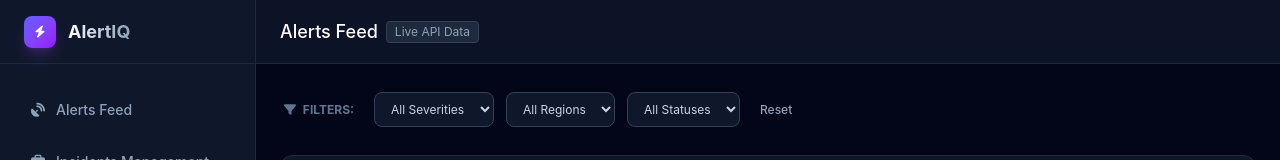
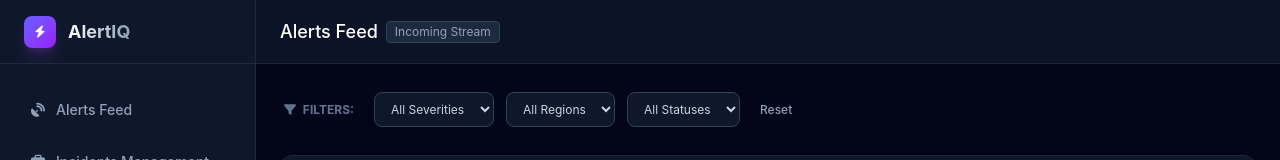
Before and after one commit to AlertIQOG/AlertIQ, a Next.js app in the folder frontend/: page / in a window 1280 px wide. Shown: the top 160 px of the page. Built offline with nearby package versions, Linux system fonts and the light colour scheme; no server answers.

Commit message:
feat: add PageHeader reusable component

```diff
--- /dev/null
+++ b/frontend/app/components/PageHeader.tsx
@@ -0,0 +1,19 @@
+interface PageHeaderProps {
+  title: string;
+  badge?: string;
+}
+
+export default function PageHeader({ title, badge }: PageHeaderProps) {
+  return (
+    <header className="h-16 border-b border-slate-800 flex items-center justify-between px-6 bg-slate-900/80 backdrop-blur shrink-0">
+      <div className="flex items-center gap-2">
+        <h1 className="text-white font-medium text-lg">{title}</h1>
+        {badge && (
+          <span className="text-xs bg-slate-800 text-slate-400 px-2 py-0.5 rounded border border-slate-700">
+            {badge}
+          </span>
+        )}
+      </div>
+    </header>
+  );
+}
--- a/frontend/app/layout.tsx
+++ b/frontend/app/layout.tsx
@@ -31,7 +31,7 @@ export default function RootLayout({
                 <i className="fas fa-briefcase-medical w-5 text-center mr-2 group-hover:text-white"></i>
                 <span className="font-medium">Incidents Management</span>
               </Link>
-              <Link href="/rules" className="nav-btn w-full flex items-center px-4 py-3 text-slate-400 hover:text-white hover:bg-slate-800 rounded-lg transition-colors text-left group">
+              <Link href="/correlation" className="nav-btn w-full flex items-center px-4 py-3 text-slate-400 hover:text-white hover:bg-slate-800 rounded-lg transition-colors text-left group">
                 <i className="fas fa-code-branch w-5 text-center mr-2 group-hover:text-white"></i>
                 <span className="font-medium">Correlation Rules</span>
               </Link>
@@ -55,7 +55,6 @@ export default function RootLayout({
           </div>
         </aside>
 
-        {/* Dynamic Content - כאן ירונדר התוכן של כל עמוד (למשל ה-Feed או ה-Rules) */}
         {children}
 
       </body>
--- a/frontend/app/page.tsx
+++ b/frontend/app/page.tsx
@@ -5,6 +5,7 @@ import AlertsTable from './components/AlertsTable';
 import { fetchAlerts, updateAlertStatus } from './services/alertsApi';
 import { Alert } from './types/alert';
 import AlertDetailsPanel from './components/AlertDetailsPanel';
+import PageHeader from './components/PageHeader';
 
 export default function Home() {
   // State for filters
@@ -54,13 +55,7 @@ export default function Home() {
   return (
     <>
       <main className="flex-1 relative flex flex-col h-full overflow-hidden bg-slate-950">
-        <header className="h-16 border-b border-slate-800 flex items-center justify-between px-6 bg-slate-900/80 backdrop-blur">
-          <div className="flex items-center gap-2">
-            <h1 className="text-white font-medium text-lg">Alerts Feed</h1>
-            <span className="text-xs bg-slate-800 text-slate-400 px-2 py-0.5 rounded border border-slate-700">Live API Data</span>
-          </div>
-        </header>
-
+        <PageHeader title="Alerts Feed" badge="Incoming Stream" />
         <div className="flex-1 overflow-y-auto p-6">
           {/* Filters Bar */}
           <div className="flex items-center gap-3 mb-6 p-1">
```
